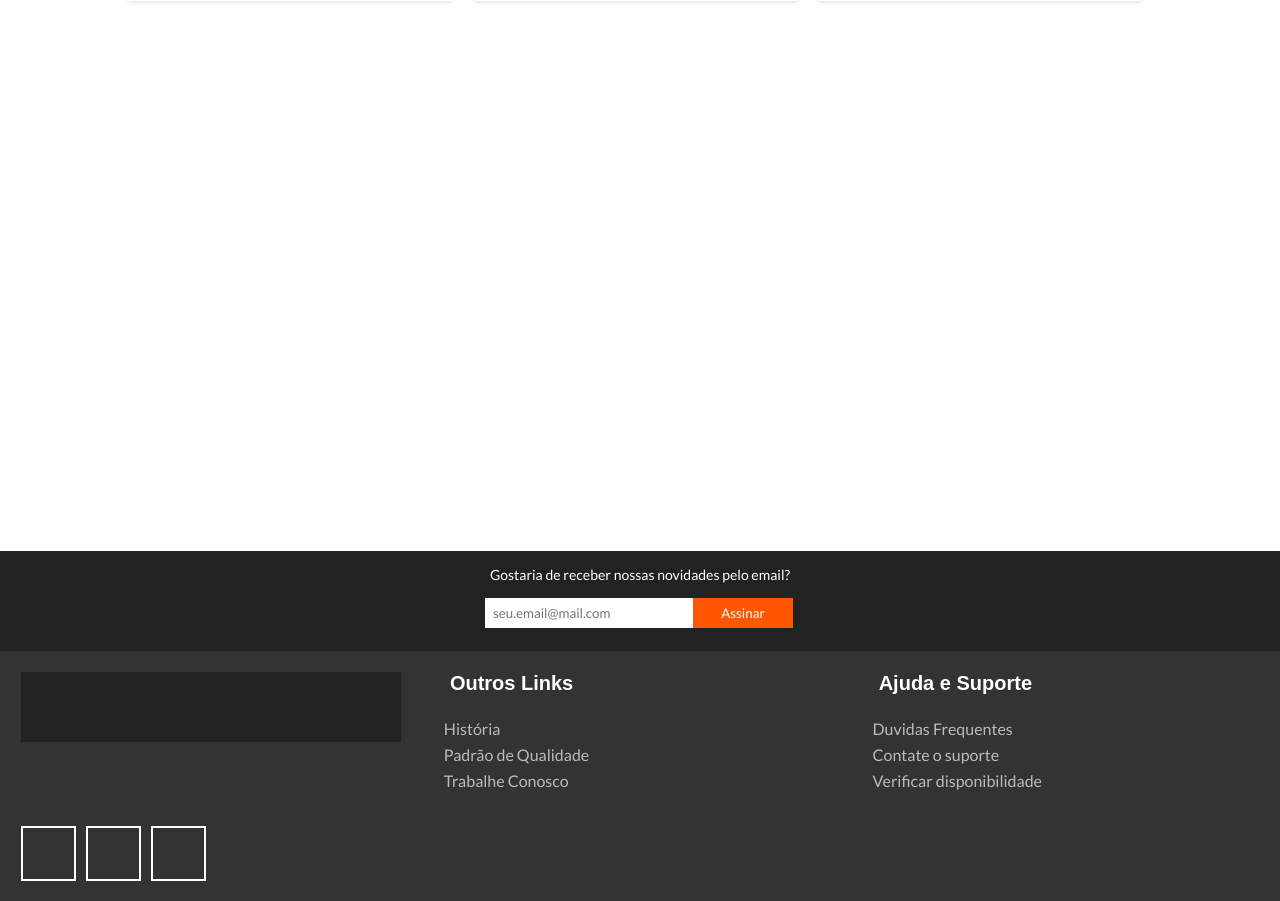
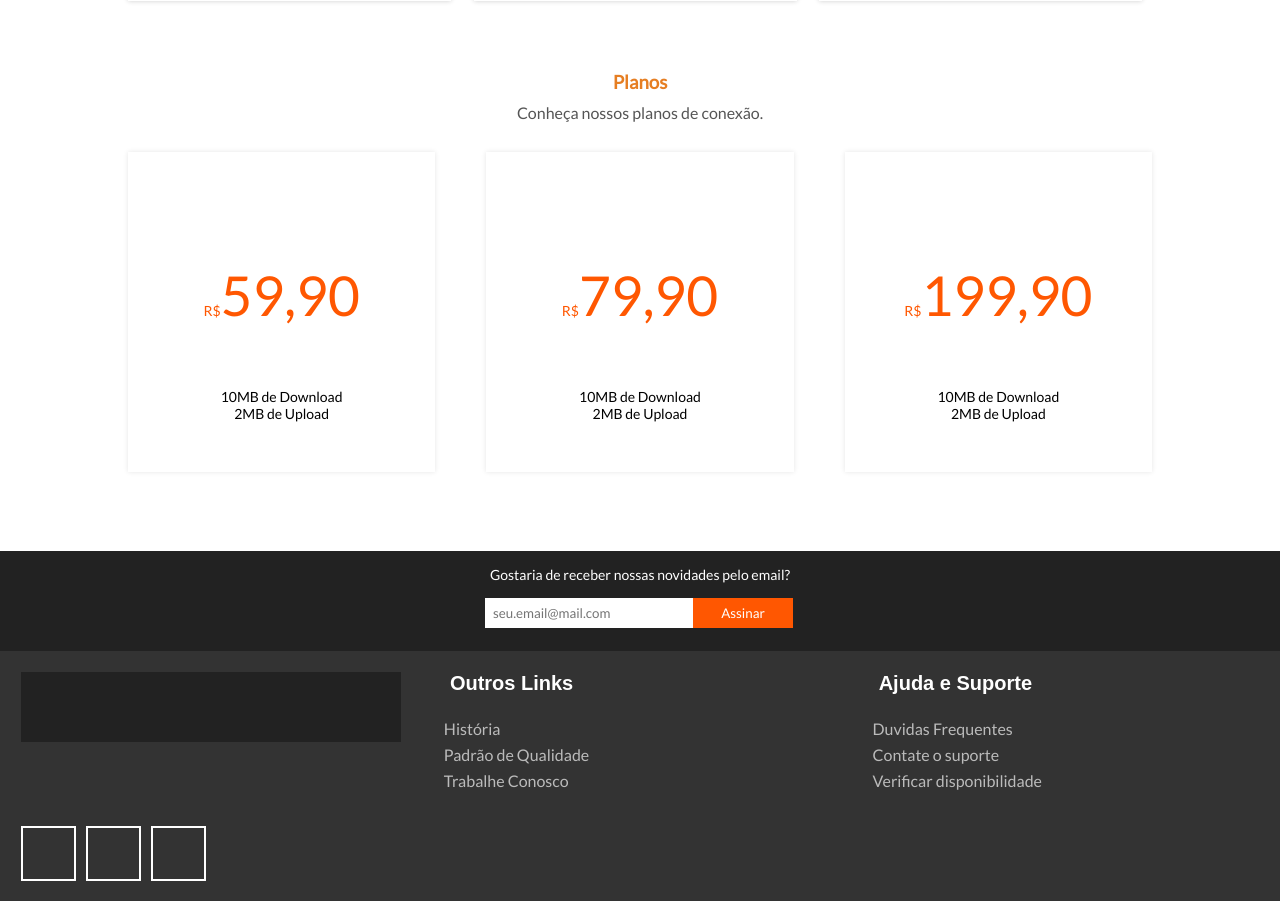
Before and after one commit to Beekarv/VLCsite, a plain HTML site: page index.html in a window 1280 px wide. Shown: the part 1060-1961 px from the top of the page. Drawn offline with nearby package versions, Linux system fonts and the light colour scheme; a script that the page names is missing; files whose address does not match are found by name.

Commit message:
Update index.html

```diff
--- a/index.html
+++ b/index.html
@@ -20,7 +20,7 @@
             </div>
 
             <a href="tel:+552131959550" class="phone animated pulse">
-Nosso Telefone: (21) 3195-9550</a>
+Ligue Agora: (21) 3195-9550</a>
 
             <nav>
                 <a href="http://186.250.224.74:60280/sac/login/?sys=SAC"><button class="painel">
@@ -118,8 +118,38 @@ Nosso Telefone: (21) 3195-9550</a>
             </div>
         </section>
 
-        <section class="third animated slideInRight">
+        <section class="third">
+            <div class="heading">
+                <h3>Planos</h3>
+                <p class="H3desc">Conheça nossos planos de conexão.</p>
+            </div>
 
+            <div class="card-row">
+                <div class="card">
+                    <p class="preco">
+                        <span>R$</span>59,90
+                    </p>
+
+                    <p class="down">10MB de Download</p>
+                    <p class="up">2MB de Upload</p>
+                </div>
+                <div class="card">
+                    <p class="preco">
+                        <span>R$</span>79,90
+                    </p>
+
+                    <p class="down">10MB de Download</p>
+                    <p class="up">2MB de Upload</p>
+                </div>
+                <div class="card">
+                    <p class="preco">
+                        <span>R$</span>199,90
+                    </p>
+
+                    <p class="down">10MB de Download</p>
+                    <p class="up">2MB de Upload</p>
+                </div>
+            </div>
         </section>
 
         <div class="news-wrap">
```
